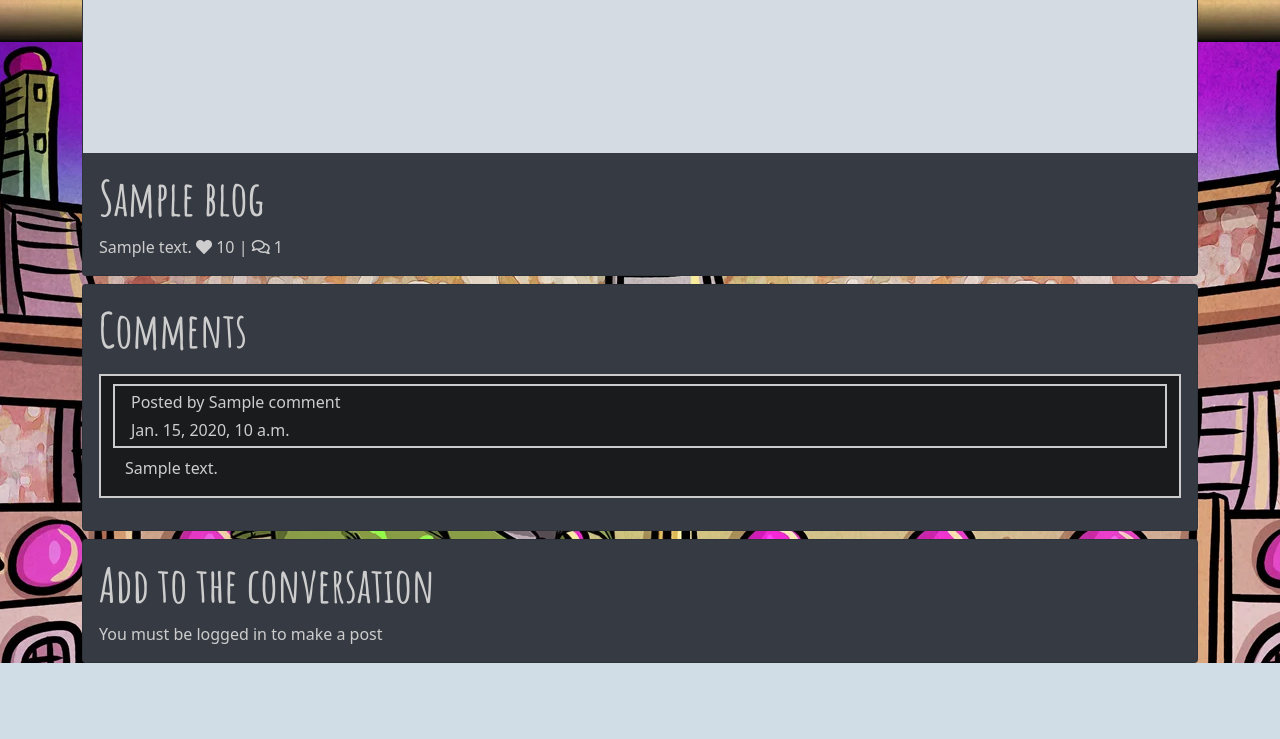
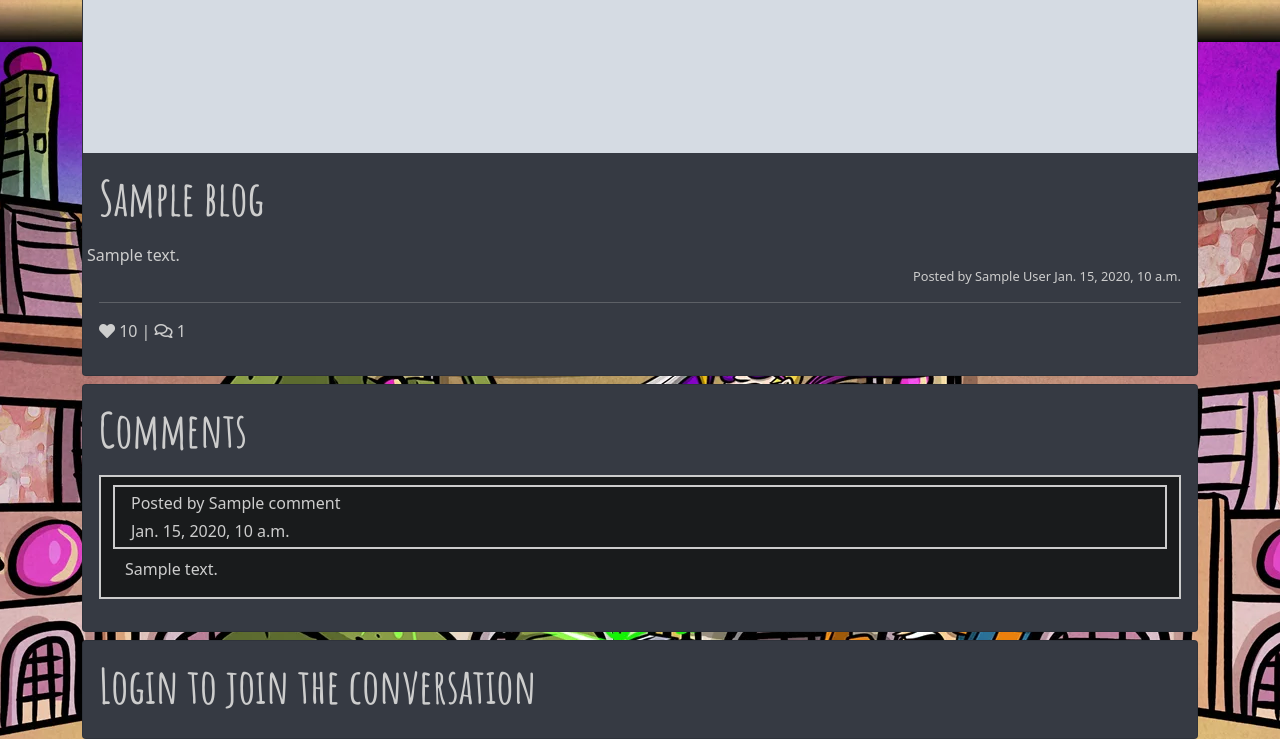
Before and after one commit to gibbo101/critticwars-blog, a Django app: template templates/blog.html in a window 1280 px wide. Shown: the part 758-1497 px from the top of the page. Before the commit the page ends 1421 px from the top, so only its background shows below. Run offline with Django 3.2, Linux system fonts and the light colour scheme; tables that the repository leaves empty hold one stand-in row (values such as "Sample post"); the template is opened without the code that fills it: values that come from a table or form of the project are taken from there, most other values are stand-ins (such as "Sample title", 1, 10 or a date in 2020); grey boxes marked "Sample" are stand-in pictures; data that the repository does not hold is empty; some libraries are stand-ins or nearby versions.

Commit message:
change user authentication style for comments

```diff
--- a/static/css/style.css
+++ b/static/css/style.css
@@ -92,7 +92,7 @@ nav {
     font-style: italic;
 }
 
-.blog-author {
+.small-font {
     font-size: 0.8rem;
 }
 
--- a/templates/blog.html
+++ b/templates/blog.html
@@ -20,7 +20,17 @@
             </h5>
 
             <p class="card-text">
+                <div class="row">
                     {{ blog.content | safe }}
+                </div>
+                <div class="row">
+                    <div class="col text-end small-font">
+                        Posted by {{blog.author}} {{blog.created_on}}
+                    </div>
+                </div>
+                <hr>
+                <div class="row">
+                    <div class="col">
                         {% if user.is_authenticated %}
                         <form method="POST" class="d-inline" action="{% url 'blog_like' blog.slug %}">
                             {% csrf_token %}
@@ -33,6 +43,9 @@
                         {% with comments.count as total_comments %}
                         <i class="far fa-comments"></i> {{total_comments}}
                         {% endwith %}
+                    </div>
+                </div>
+            </p>
         </div>
     </div>
 
@@ -74,21 +87,20 @@
         <div class="card-body">
             <h5 class="card-title">
                 <div class="blog-title">
+                    {% if user.is_authenticated %}
                     Add to the conversation
+                    {% else %}
+                    Login to join the conversation
+                    {% endif %}
                 </div>
             </h5>
             <p class="card-text">
                 {% if user.is_authenticated %}
-
                 <form method="post">
                     {{ comment_form | crispy }}
                     {% csrf_token %}
                     <button type="submit">Submit</button>
                 </form>
-
-                {% else %}
-                You must be logged in to make a post
-
                 {% endif %}
             </p>
         </div>
--- a/templates/index.html
+++ b/templates/index.html
@@ -29,7 +29,7 @@
             <div class="blog-excerpt">
                 {{blog.excerpt}}
             </div>
-            <div class="blog-author">
+            <div class="small-font">
                 Posted by {{blog.author}} on {{blog.created_on}}
             </div>
         </div>
```
Lines whose indentation alone changed are shown as unchanged.
